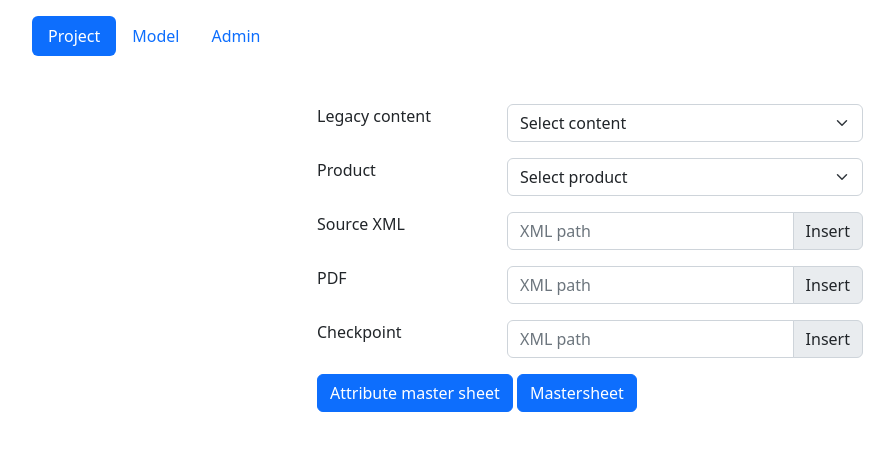
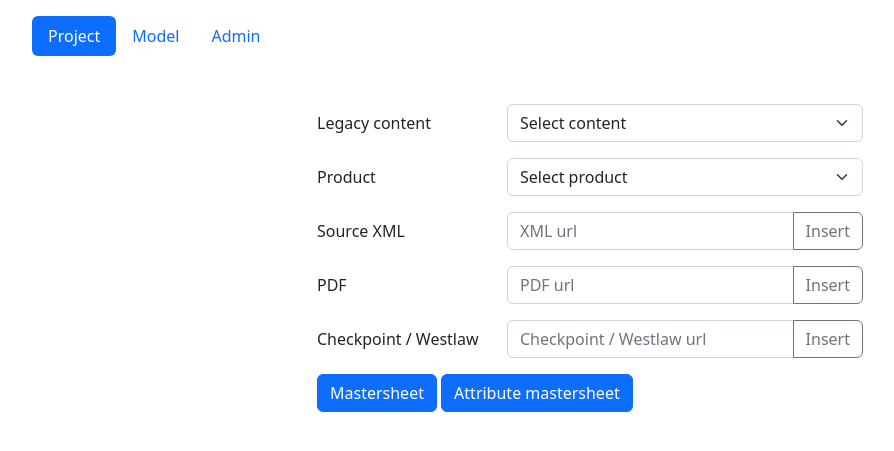
Before and after one commit to sakshamsangal/dmo-tool, a Flask app: page /second in a window 1280 px wide. Shown: the top 451 px of the page, without its empty margins (50-944 px from the left). Run offline with Flask 2, Linux system fonts and the light colour scheme; data that the repository does not hold is empty.

Commit message:
Content links upload feature added.

```diff
--- a/app.py
+++ b/app.py
@@ -1,4 +1,4 @@
-from flask import Flask, render_template, request
+from flask import Flask, render_template
 from flask_restful import Api
 import requests
 
@@ -11,9 +11,10 @@ api = Api(app)
 
 api.add_resource(ProductList, "/api/content/<content>")
 api.add_resource(ContentList, "/api/contents")
+api.add_resource(ContentURL, "/api/upload-url")
 
 
-@app.route('/second', )
+@app.route('/second')
 def render_second():
     res = requests.get(url=f"http://localhost:{PORT | 5000}/api/contents")
     content_types = res.json()
--- a/db/query.py
+++ b/db/query.py
@@ -2,11 +2,11 @@ from db.connect import init
 
 
 def fetch_data():
-    db, cursor = init()
-
     query_str = '''
     SELECT * FROM products
     '''
+
+    db, cursor = init()
 
     rows = list(cursor.execute(query_str))
     db.close()
--- a/static/js/second-script.js
+++ b/static/js/second-script.js
@@ -4,8 +4,8 @@ function fetchProducts(content) {
     })
     .then(response => response.json())
     .then(data => {
-        productSelect = document.querySelector('#product')
-        productSelect.innerHTML = '<option>Select product</option>'
+        productSelect = document.querySelector('#product');
+        productSelect.innerHTML = '<option>Select product</option>';
         for (let product of data) {
             let opt = document.createElement('option');
             opt.value = product;
@@ -18,9 +18,50 @@ function fetchProducts(content) {
     });
 }
 
+function uploadUrl(type, url) {
+    let sendObj = {}
+    product_name = document.querySelector('#product').value
+    sendObj[type] = url
+    sendObj = {...sendObj, product_name}
+    fetch(`http://localhost:${PORT || 5000}/api/upload-url`, {
+        body: JSON.stringify(sendObj),
+        headers: {
+            "Content-Type": "application/json",
+        },
+        method: "post",
+    })
+    .then(response => response.json())
+    .then(data => {
+        console.log('Success: ', data);
+    })
+    .catch(err => {
+        console.error(err);
+    });
+//    console.log({type: url});
+}
 
-var select = document.querySelector('#contenttype');
+var select = document.querySelector('#content-type');
 select.addEventListener('change',function(){
-    let contentType = select.value
-    fetchProducts(contentType)
+    let contentType = select.value;
+    fetchProducts(contentType);
 });
+
+
+var xmlBtn = document.querySelector('#xml-submit');
+var pdfBtn = document.querySelector('#pdf-submit');
+var chkptBtn = document.querySelector('#chkpt-submit');
+
+xmlBtn.addEventListener('click', function(){
+    let url = document.querySelector('#xml-url').value;
+    uploadUrl('xml_url', url);
+})
+
+pdfBtn.addEventListener('click', function(){
+    let url = document.querySelector('#pdf-url').value;
+    uploadUrl('pdf_url', url);
+})
+
+chkptBtn.addEventListener('click', function(){
+    let url = document.querySelector('#chkpt-url').value;
+    uploadUrl('online_url', url);
+})
--- a/templates/second.html
+++ b/templates/second.html
@@ -6,7 +6,6 @@
   <meta charset="utf-8">
   <meta name="viewport" content="width=device-width, initial-scale=1">
   <link href="https://cdn.jsdelivr.net/npm/bootstrap@5.2.0/dist/css/bootstrap.min.css" rel="stylesheet">
-  <script src="https://cdn.jsdelivr.net/npm/bootstrap@5.2.0/dist/js/bootstrap.bundle.min.js"></script>
 </head>
 
 <body>
@@ -33,11 +32,11 @@
       </div>
       <div class="col-md-6">
         <div class="row">
-          <div class="col-md-4">
-            <label for="email">Legacy content</label>
+          <div class="col-md-4 my-auto">
+            Legacy content
           </div>
           <div class="col-md-8">
-            <select class="form-select" id="contenttype">
+            <select class="form-select" id="content-type">
               <option>Select content</option>
               {% for type in content_types %}
                 <option>{{ type }}</option>
@@ -47,8 +46,8 @@
         </div>
         <p></p>
         <div class="row">
-          <div class="col-md-4">
-            <label for="email">Product</label>
+          <div class="col-md-4 my-auto">
+            Product
           </div>
           <div class="col-md-8">
             <select class="form-select" id="product">
@@ -58,47 +57,54 @@
         </div>
         <p></p>
         <div class="row">
-          <div class="col-md-4">
+          <div class="col-md-4 my-auto">
             Source XML
           </div>
           <div class="col-md-8">
-            <div class="input-group mb-3">
-              <input type="text" class="form-control" placeholder="XML path" aria-label="Recipient's username"
-                aria-describedby="basic-addon2">
-              <span class="input-group-text" id="basic-addon2">Insert</span>
+            <div class="input-group">
+              <input type="text" class="form-control" placeholder="XML url" aria-label="Source XML"
+                aria-describedby="basic-addon2" id="xml-url">
+              <button class="btn btn-outline-secondary" type="button" id="xml-submit">Insert</button>
             </div>
           </div>
-          <div class="col-md-4">
+        </div>
+        <p></p>
+        <div class="row">
+          <div class="col-md-4 my-auto">
             PDF
           </div>
           <div class="col-md-8">
-            <div class="input-group mb-3">
-              <input type="text" class="form-control" placeholder="XML path" aria-label="Recipient's username"
-                aria-describedby="basic-addon2">
-              <span class="input-group-text" id="basic-addon2">Insert</span>
+            <div class="input-group">
+              <input type="text" class="form-control" placeholder="PDF url" aria-label="PDF"
+                aria-describedby="basic-addon2" id="pdf-url">
+              <button class="btn btn-outline-secondary" type="button" id="pdf-submit">Insert</button>
             </div>
           </div>
-          <div class="col-md-4">
-            Checkpoint
+        </div>
+        <p></p>
+        <div class="row">
+          <div class="col-md-4 my-auto">
+            Checkpoint / Westlaw
           </div>
           <div class="col-md-8">
-            <div class="input-group mb-3">
-              <input type="text" class="form-control" placeholder="XML path" aria-label="Recipient's username"
-                aria-describedby="basic-addon2">
-              <span class="input-group-text" id="basic-addon2">Insert</span>
+            <div class="input-group">
+              <input type="text" class="form-control" placeholder="Checkpoint / Westlaw url" aria-label="Checkpoint / Westlaw"
+                aria-describedby="basic-addon2" id="chkpt-url">
+              <button class="btn btn-outline-secondary" type="button" id="chkpt-submit">Insert</button>
             </div>
           </div>
-
         </div>
-        <button type="submit" class="btn btn-primary">Attribute master sheet</button>
+        <p></p>
         <button type="submit" class="btn btn-primary">Mastersheet</button>
+        <button type="submit" class="btn btn-primary">Attribute mastersheet</button>
       </div>
     </div>
   </div>
-  <script type="text/javascript" src="static/js/second-script.js"></script>
+  <script src="https://cdn.jsdelivr.net/npm/bootstrap@5.2.0/dist/js/bootstrap.bundle.min.js"></script>
   <script>
     var PORT = {{ PORT }};
   </script>
+  <script type="text/javascript" src="static/js/second-script.js"></script>
 </body>
 
 </html>
```
Also changed, not shown: api/content_type.py (+10 -1 lines), db/update.py (added, +11 -0 lines), task.txt (+4 -4 lines), db/content-type.db.
